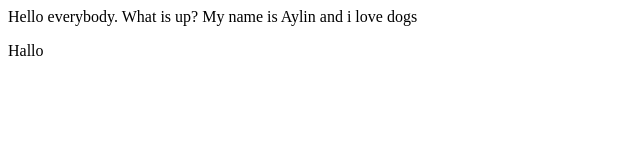
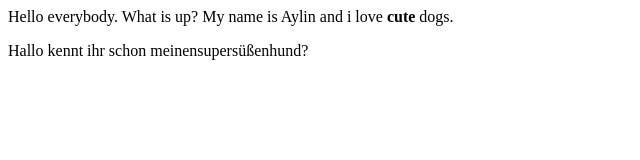
Before and after one commit to mariahenkel/suchmaschine, a plain HTML site: page code/index.html in a window 1280 px wide. Shown: the whole page, without its empty margins (0-640 px from the left). Drawn offline with Linux system fonts and the light colour scheme.

Commit message:
Update index.html
index.html erweitert.

```diff
--- a/code/index.html
+++ b/code/index.html
@@ -1,7 +1,14 @@
-<body>
+<html>
+  <head>
+    <title>My Wonderful Glitter World</title>
+    </head>
+    <body>
+
+<!-- dies ist ein kommentar -->
+<p>Hello everybody. What is up? My name is Aylin and i love <b>cute</b> dogs.</p>
+<p>Hallo kennt ihr schon meinensupersüßenhund?</p>
+
+</body>
 
 
-<p>Hello everybody. What is up? My name is Aylin and i love dogs </p>
-</body>
-
-<p>Hallo</p>
+</html>
```
